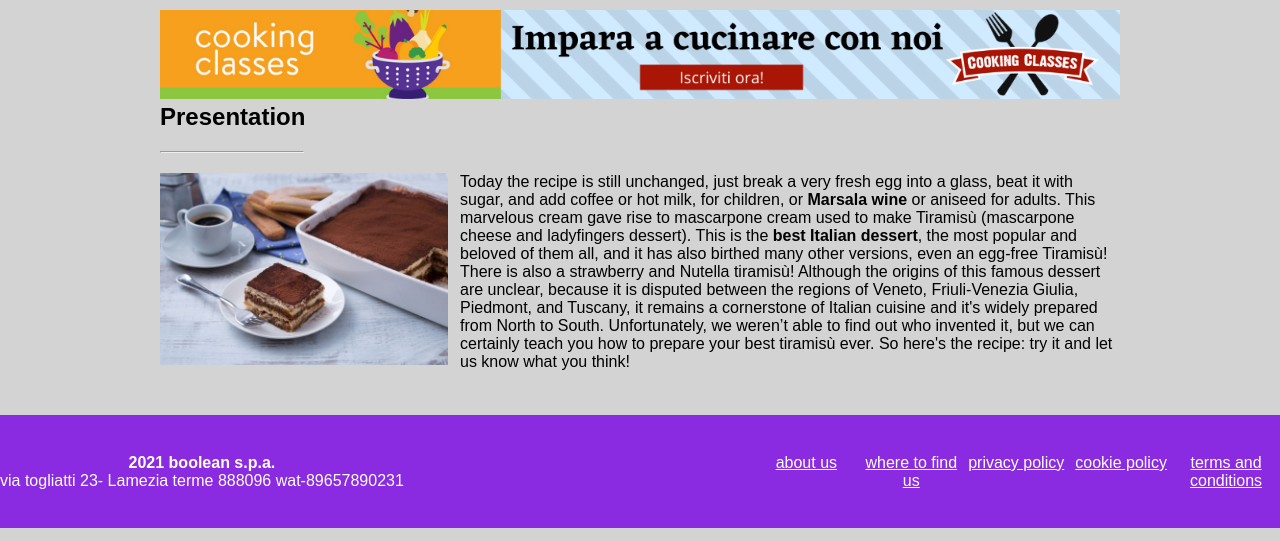
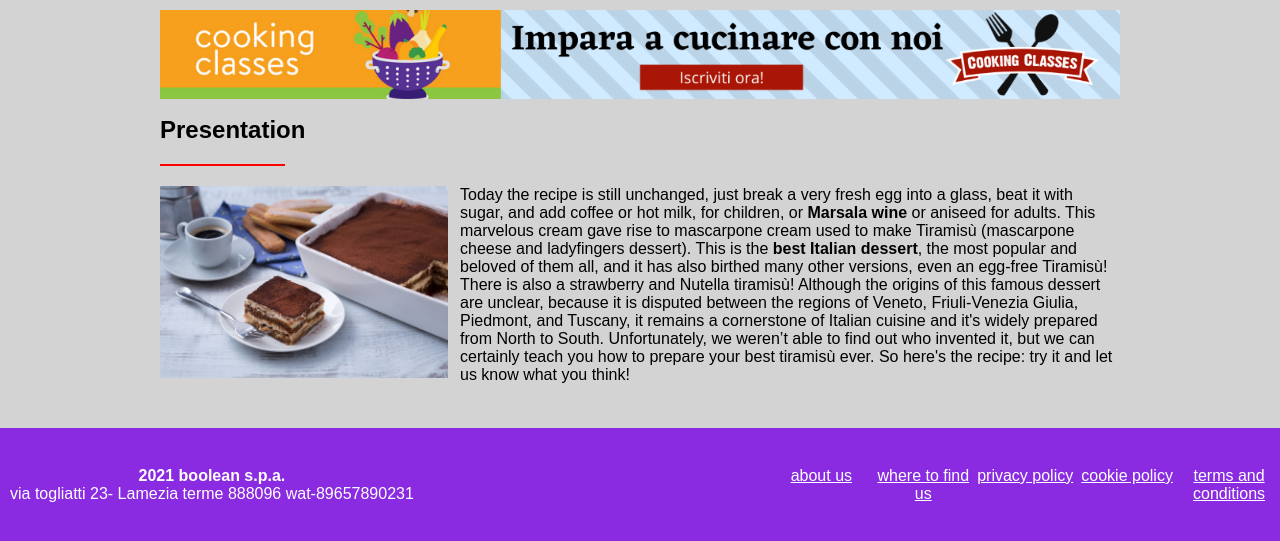
Before and after one commit to michelangelomancini4/htmlcss-responsive-layout, a plain HTML site: page index.html in a window 1280 px wide. Shown: the part 676-1217 px from the top of the page. Drawn offline with Linux system fonts and the light colour scheme.

Commit message:
general details optimizing

```diff
--- a/css/style.css
+++ b/css/style.css
@@ -112,12 +112,15 @@ body{
     margin: 20px auto 0;
  }
  /* regole sezione presentazione */
+#presentazione {
+    margin-top: 13px;
+}
+hr {
+   width: 13%;
+   border: 1px solid red;
+     margin-top: 20px;
+   margin-bottom: 20px;
 
-hr {
-   width: 15%;
-   background-color: orangered;
-   margin-top: 20px;
-   margin-bottom: 20px;
 }
 #presentazione img {
     max-width: 100%;
@@ -132,16 +135,18 @@ hr {
  footer div {
     padding: 3% 0;
      text-align: center;
+
   }
   footer ul{
     list-style: none;
     display: flex;
     color: white;
 
+
 }
 
 footer li{
-    margin-right:  3px;
+    /* margin-right:  3px; */
     width: 40%;
     text-decoration: underline;
 
@@ -181,7 +186,6 @@ footer li{
       margin-right: 12px;
       margin-bottom:12px;
       float: left;
-
      padding: 0;
      text-align: start;
     }
@@ -220,6 +224,7 @@ footer li{
     .social span {
         display: inline;
         margin-left: 2px;
+        font-size: 14px;
         font-weight: bold;
 
     }
@@ -228,5 +233,8 @@ footer li{
         display: flex;
         justify-content: space-between;
     }
+    footer div{
+        margin-left: 10px;
+    }
 
    }
```
